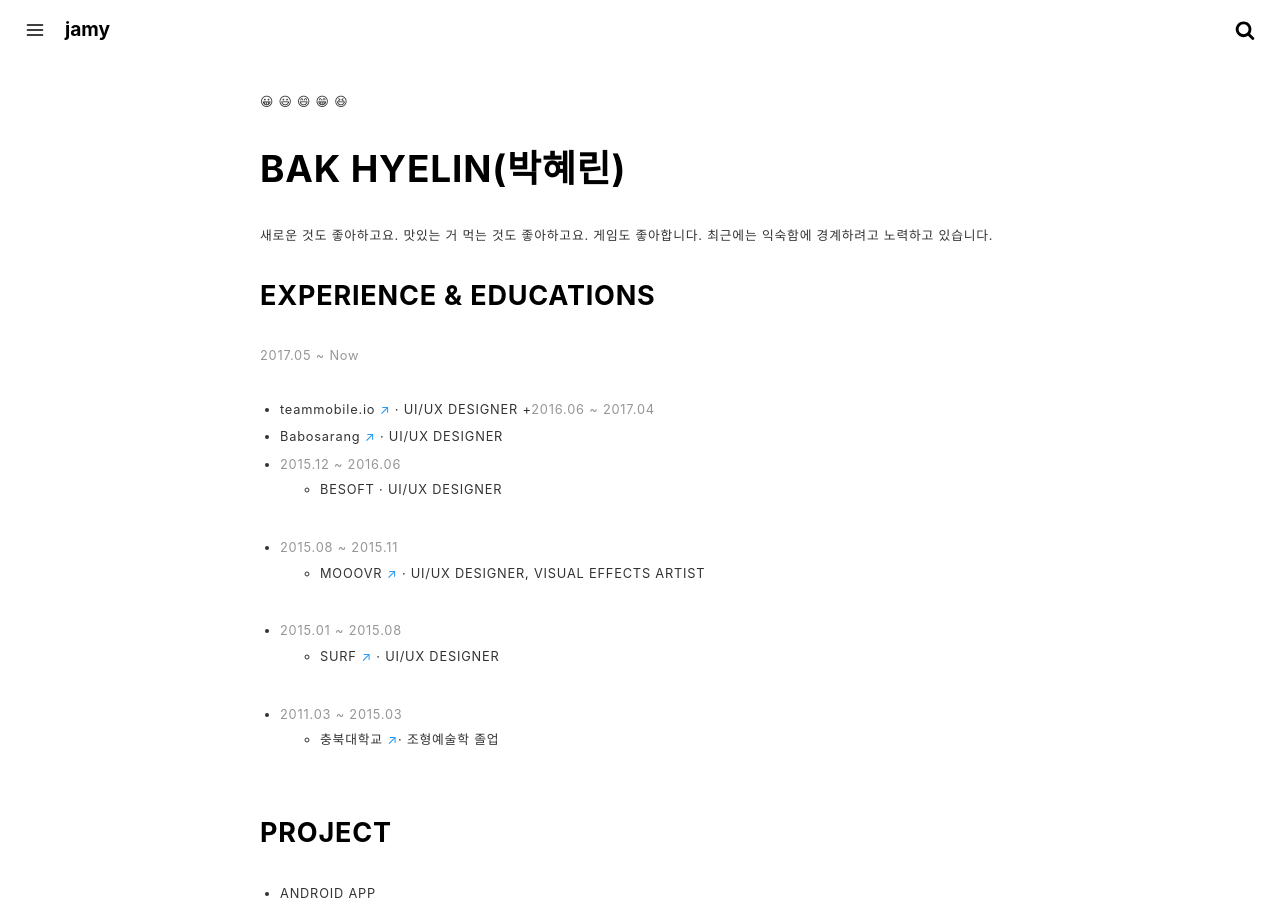
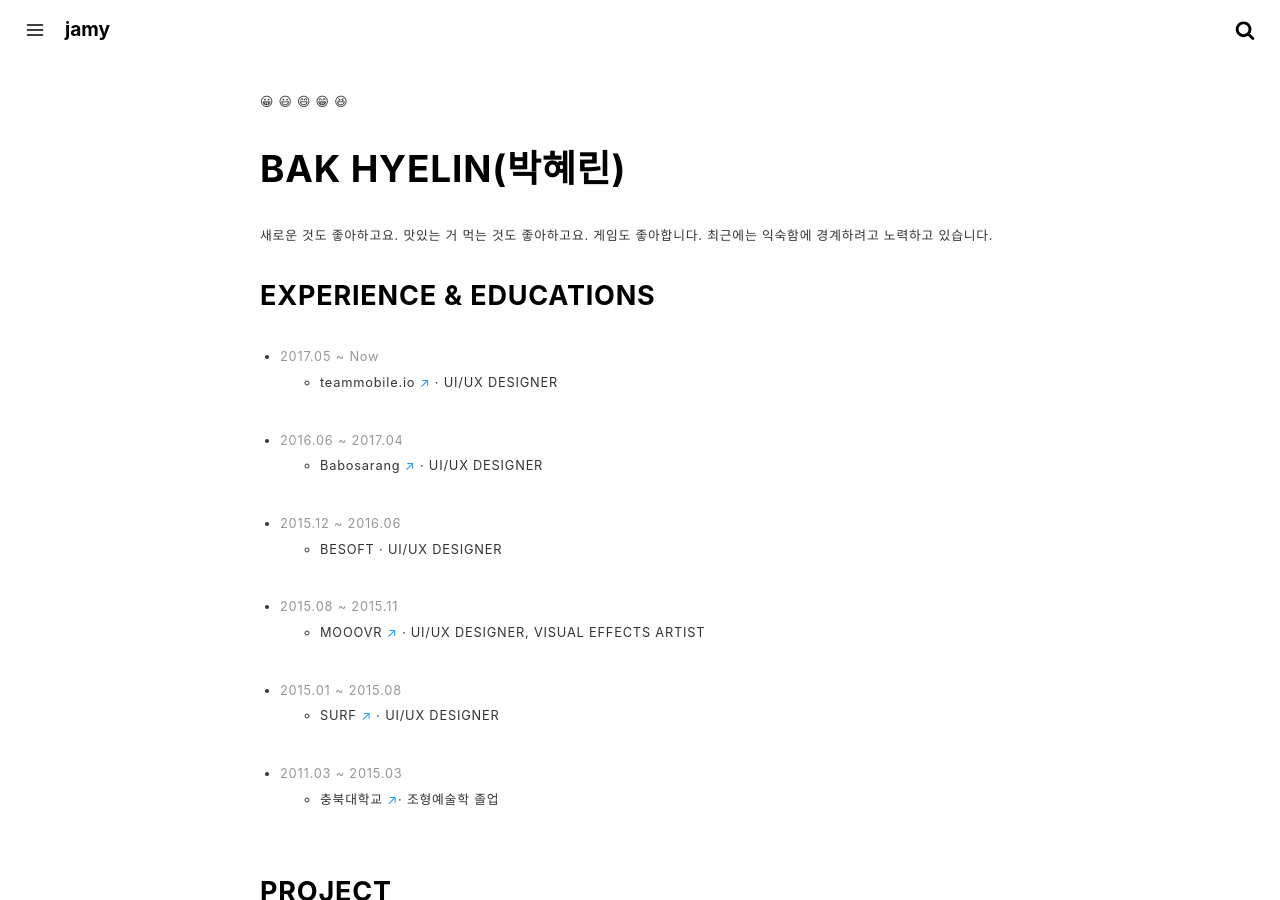
Before and after one commit to crazyjamy/crazyjamy.github.io, a Jekyll site: the page built from about.md, in a window 1280 px wide and 900 px high. Built offline with Jekyll 4.4.1, drawn with Linux system fonts in a browser that asks for light colours.

Commit message:
Update about.md

```diff
--- a/about.md
+++ b/about.md
@@ -12,9 +12,9 @@
 최근에는 익숙함에 경계하려고 노력하고 있습니다.
 
 ### EXPERIENCE & EDUCATIONS
-<span style="color: #969696;"> 2017.05 ~ Now </span>
++ <span style="color: #969696;"> 2017.05 ~ Now </span>
   + teammobile.io <a href="https://www.teammobile.io/" target="_blank">↗</a> · UI/UX DESIGNER
-+<span style="color: #969696;">2016.06 ~ 2017.04</span>
++ <span style="color: #969696;">2016.06 ~ 2017.04</span>
   + Babosarang <a href="http://www.babosarang.co.kr/" target="_blank">↗</a> · UI/UX DESIGNER
 + <span style="color: #969696;">2015.12 ~ 2016.06</span>
   + BESOFT · UI/UX DESIGNER
```
